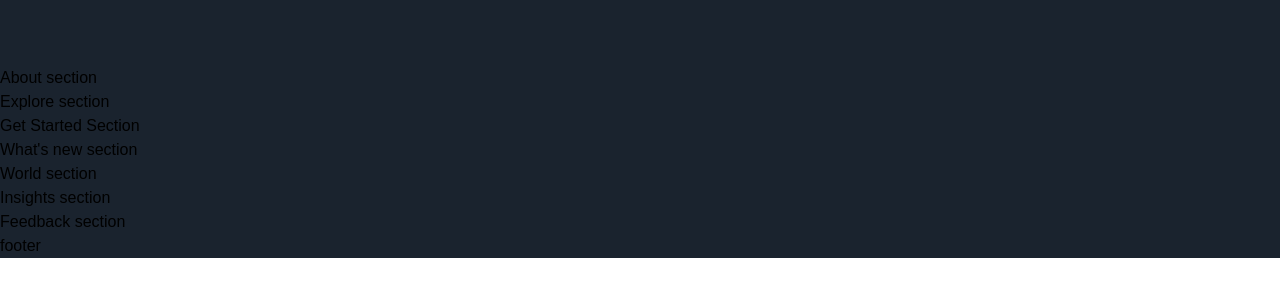
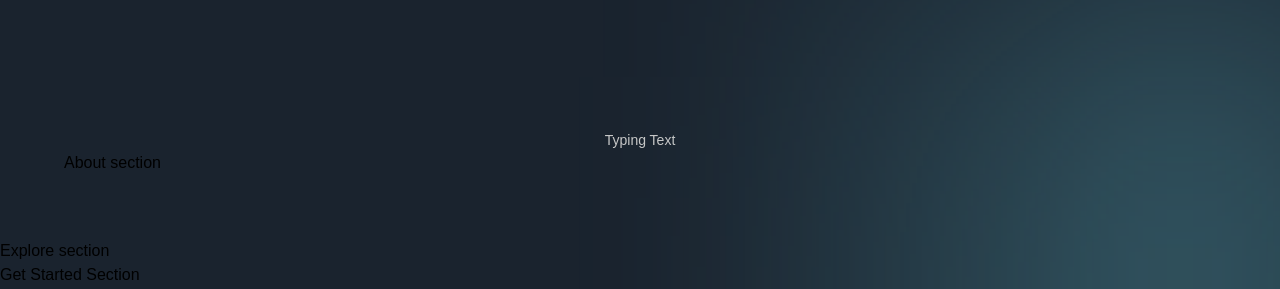
Before and after one commit to thops1925/metanext13, a Next.js app: page / in a window 1280 px wide. Shown: the part 1078-1367 px from the top of the page. Before the commit the page ends 1336 px from the top, so only its background shows below. Built offline with nearby package versions, Linux system fonts and the light colour scheme; a web font is replaced by a local one.

Commit message:
metanext13

```diff
--- a/components/CustomTexts.jsx
+++ b/components/CustomTexts.jsx
@@ -1,9 +1,19 @@
 'use client';
 
-export const TypingText = () => (
-  <p>Typing Text</p>
+import { motion } from 'framer-motion';
+
+import styles from '../styles';
+import { fadeIn, textContainer } from '../utils/motion';
+
+export const TypingText = ({ title, textStyles }) => (
+  <motion.p
+    variants={textContainer}
+    className={`font-normal text-[14px] text-secondary-white ${textStyles}`}
+  >
+    Typing Text
+  </motion.p>
 );
 
-export const TitleText = () => (
+export const TitleText = ({ title, textStyles }) => (
   <h2>Title Text</h2>
 );
--- a/sections/About.jsx
+++ b/sections/About.jsx
@@ -6,7 +6,18 @@ import styles from '../styles';
 import { fadeIn, staggerContainer } from '../utils/motion';
 
 const About = () => (
-  <section>
+  <section className={`${styles.paddings} relative z-10`}>
+    <div className="gradient-02 z-0 " />
+    <motion.div
+      variants={staggerContainer}
+      initial="hidden"
+      whileInView="show"
+      viewport={{ once: false, amount: 0.25 }}
+      className={`${styles.innerWidth} mx-auto ${styles.flexCenter} flex-col `}
+    >
+      <TypingText title="|About Meta" textStyles="text-center" />
+    </motion.div>
+
     About section
   </section>
 );
```
